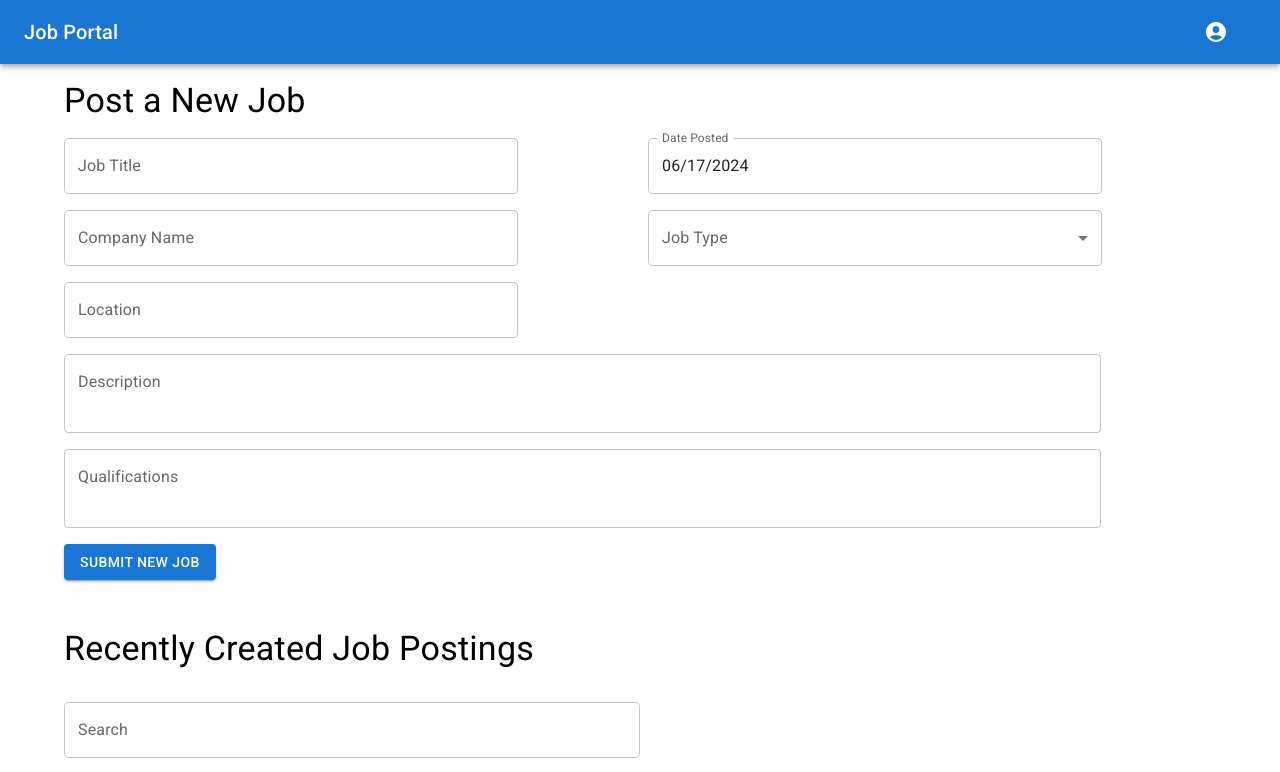
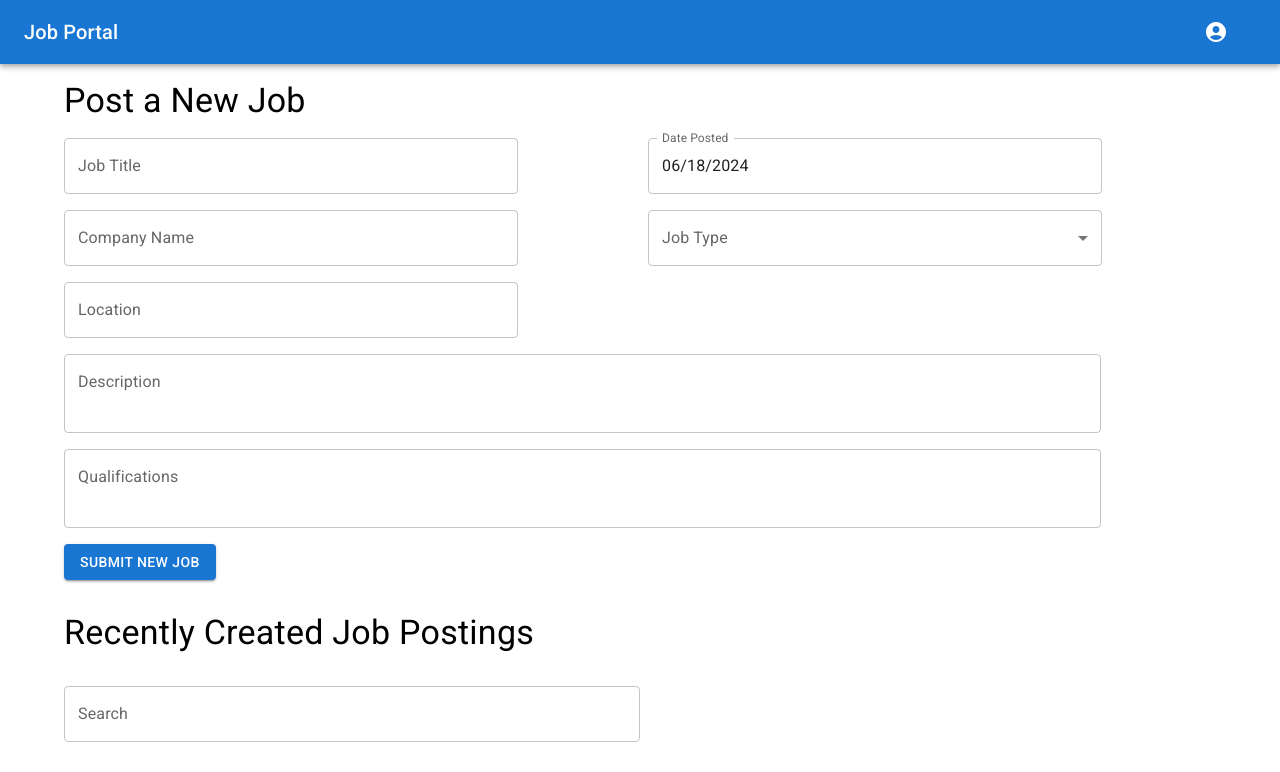
Before and after one commit to my-personal-and-school-projects/dmit-2008-assignment-03, a Next.js app: page / in a window 1280 px wide. Shown: the top 772 px of the page. Built offline with nearby package versions, Linux system fonts and the light colour scheme.

Commit message:
Errors Addressed as per Feedback

```diff
--- a/components/CreateJobForm.js
+++ b/components/CreateJobForm.js
@@ -16,6 +16,9 @@ import ErrorMessage from "./ErrorMessage";
 
 import { useState } from "react";
 
+//Create array to contain the error messages to passonto the ErrorMessage component props
+let errorList = [];
+
 export default function CreateJobForm({ jobs, setJobs }) {
   const [displayError, setDisplayError] = useState(false);
   const [errorMessages, setErrorMessages] = useState([]);
@@ -26,7 +29,7 @@ export default function CreateJobForm({ jobs, setJobs }) {
   const [location, setLocation] = useState("");
   const [jobType, setJobType] = useState("");
   const [qualifications, setQualifications] = useState("");
-  const [datePosted, setDatePosted] = useState(dayjs(Date.now()));
+  const [datePosted, setDatePosted] = useState(dayjs().add(1, "day"));
 
   /**
    * handle the form submission
@@ -36,9 +39,6 @@ export default function CreateJobForm({ jobs, setJobs }) {
   function handleSubmit(e) {
     e.preventDefault();
 
-    //Create array to contain the error messages to passonto the ErrorMessage component props
-    const errorList = [];
-
     //Validate the fields
     validateFormFields();
 
@@ -47,8 +47,12 @@ export default function CreateJobForm({ jobs, setJobs }) {
       setDisplayError(true); //set visibility for the ErrorMessage element
       setErrorMessages(errorList);
     } else {
-      //Upon success create the new job posting
+      //Upon success create the new job posting and its new ID
+      let newJobPostingId =
+        jobs.length > 0 ? Math.max(...jobs.map((job) => job.id)) + 1 : 1;
+
       const newJobPosting = {
+        id: newJobPostingId,
         title: title,
         company: companyName,
         job_type: jobType,
@@ -58,6 +62,7 @@ export default function CreateJobForm({ jobs, setJobs }) {
         date_posted: datePosted.format("YYYY-MM-DD"),
       };
 
+      console.log(newJobPosting);
       setJobs([newJobPosting, ...jobs]);
 
       //Reset the fields
@@ -69,6 +74,7 @@ export default function CreateJobForm({ jobs, setJobs }) {
    * Validate all form fields and log the values for verification (TODO remove verification upon completion)
    */
   function validateFormFields() {
+    errorList = [];
     if (title.trim() === "") {
       errorList.push("Title must be at least 10 characters");
     } else {
@@ -101,7 +107,7 @@ export default function CreateJobForm({ jobs, setJobs }) {
     } else {
       console.log({ qualifications });
     }
-    if (datePosted.isBefore(dayjs(Date.now()).startOf("day"))) {
+    if (datePosted.isBefore(dayjs().add(1, "day"))) {
       errorList.push("Date Posted must be in the future");
     } else {
       console.log(datePosted.format("YYYY-MM-DD"));
@@ -223,9 +229,11 @@ export default function CreateJobForm({ jobs, setJobs }) {
           </Button>
         </Grid>
         {/* Add ErrorMessage component to display the errors */}
-        <Grid item xs={12}>
-          <ErrorMessage show={displayError} errorMessages={errorMessages} />
-        </Grid>
+        {errorMessages.length > 0 && (
+          <Grid item xs={12}>
+            <ErrorMessage show={displayError} errorMessages={errorMessages} />
+          </Grid>
+        )}
       </Grid>
     </form>
   );
```
